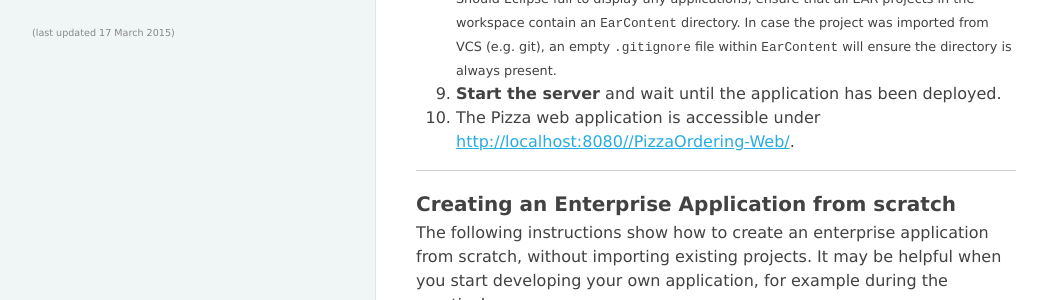
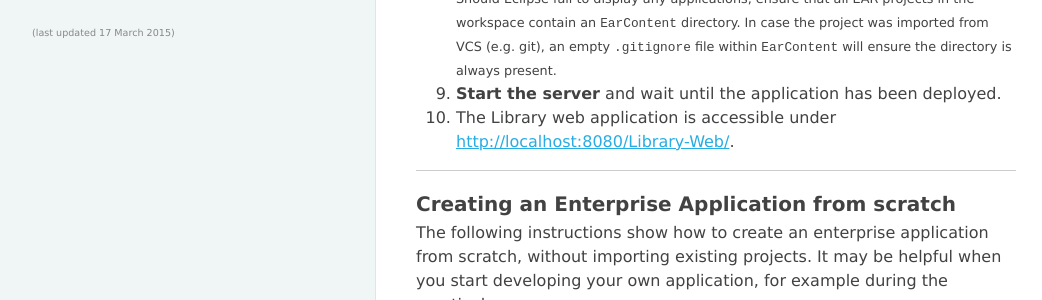
Before and after one commit to wwu-pi/tutorials, a Jekyll site: the page built from lectures/eai/020_tutorial_jboss_project.html, in a window 1280 px wide and 900 px high, scrolled down 1891 px. Shown: the part 152-452 px from the top of the window, without its empty margins (8-1050 px from the left). Built offline with Jekyll 4.4.1, drawn with Linux system fonts in a browser that asks for light colours.

Commit message:
Revert "Update 020_tutorial_jboss_project.html"
This reverts commit a1cbc8fa4af1a89bbc0e1e93e64b777dfe8a4517.

```diff
--- a/lectures/eai/020_tutorial_jboss_project.html
+++ b/lectures/eai/020_tutorial_jboss_project.html
@@ -31,7 +31,7 @@
 </li>
 <li>Select the <b>library application</b> and click <b>"Add &gt;"</b>, then "Finish. <small>Should Eclipse fail to display any applications, ensure that all EAR projects in the workspace contain an <tt>EarContent</tt> directory. In case the project was imported from VCS (e.g. git), an empty <tt>.gitignore</tt> file within <tt>EarContent</tt> will ensure the directory is always present.</small></li>
 <li><b>Start the server</b> and wait until the application has been deployed.</li>
-<li>The Pizza web application is accessible under <a href="http://localhost:8080//PizzaOrdering-Web/">http://localhost:8080//PizzaOrdering-Web/</a>.</li>
+<li>The Library web application is accessible under <a href="http://localhost:8080/Library-Web/">http://localhost:8080/Library-Web/</a>.</li>
 </ol><hr />
 <h3><a id="create" name="create"></a>Creating an Enterprise Application from scratch</h3>
 <p>The following instructions show how to create an enterprise application from scratch, without importing existing projects. It may be helpful when you start developing your own application, for example during the practical course.<br /> An enterprise application consists of several projects. In the following, the application is made up of four projects:</p>
```
